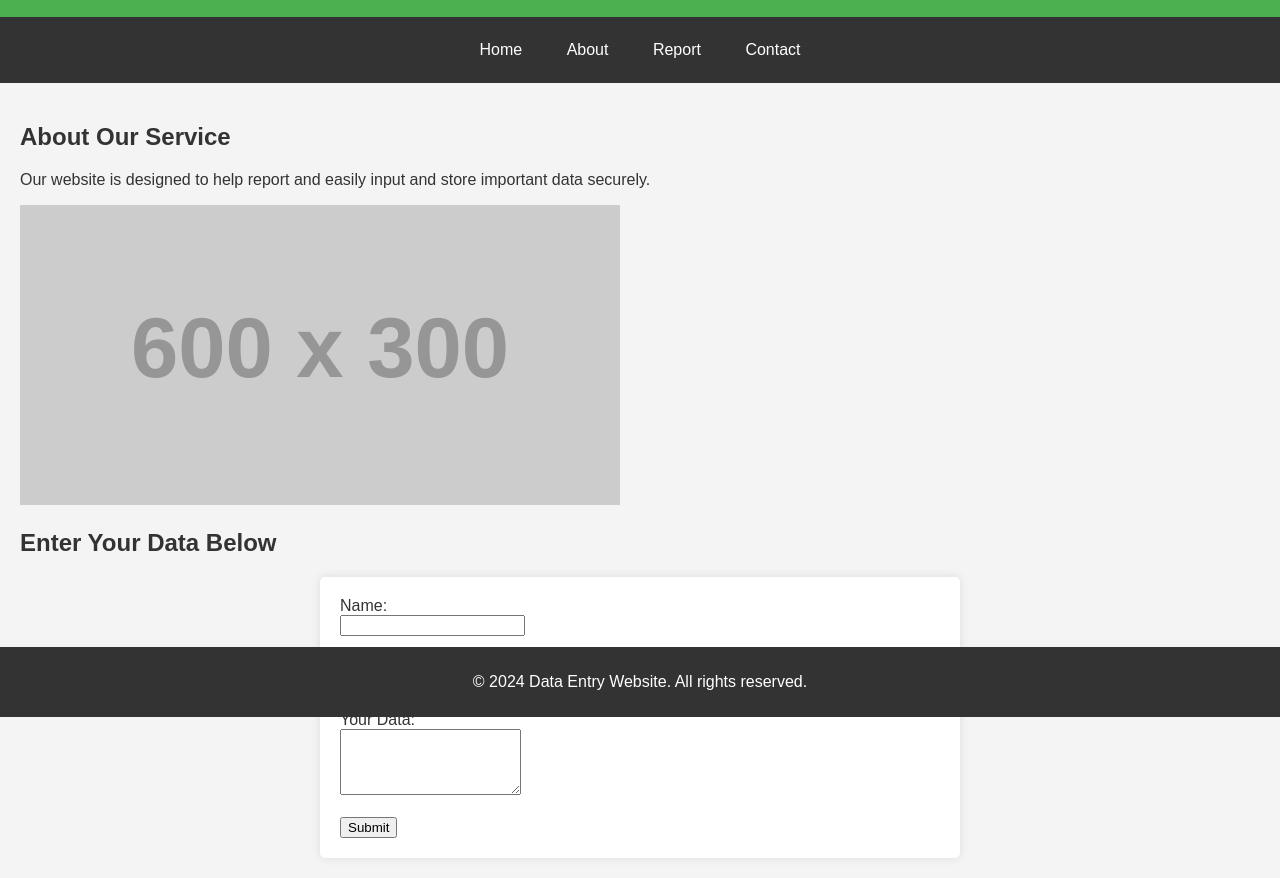
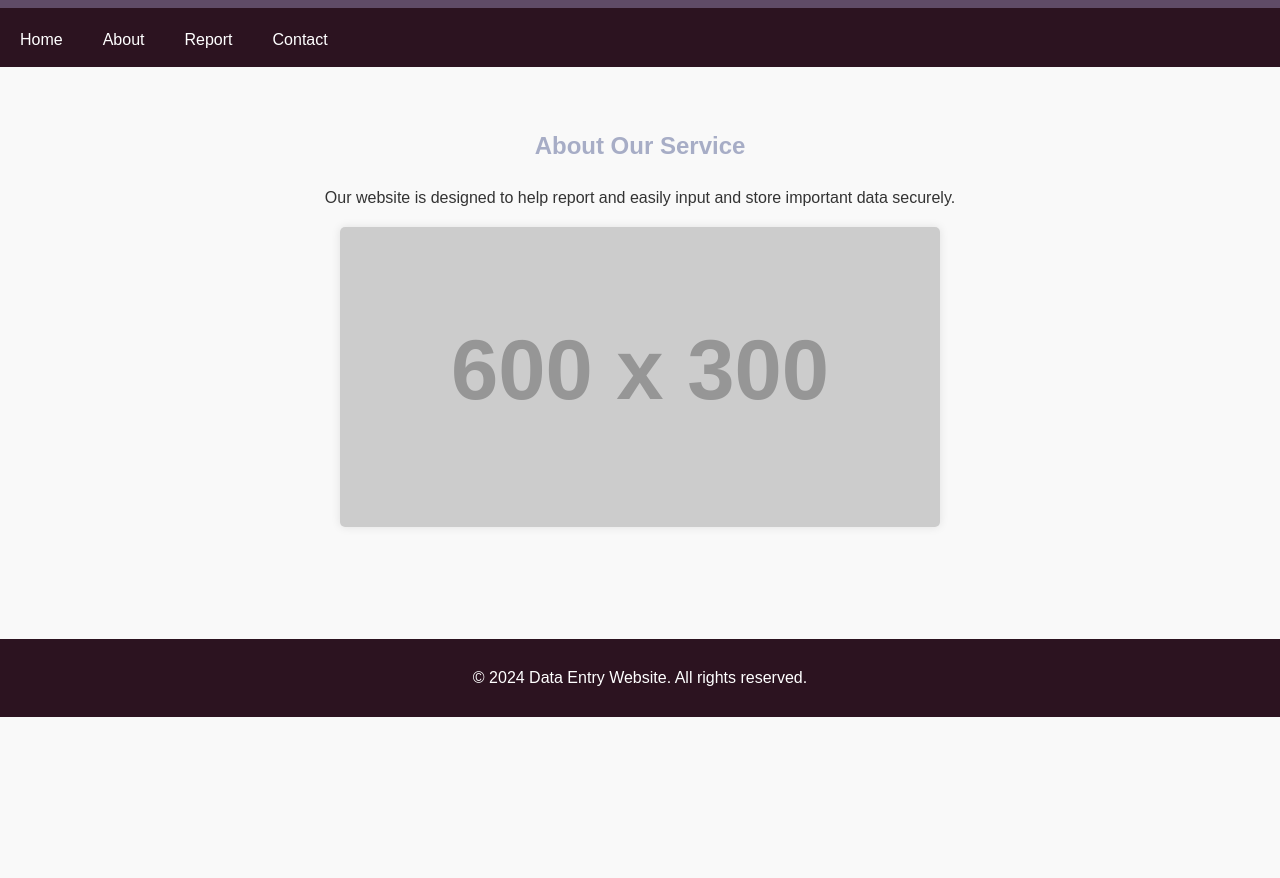
Before and after one commit to EJCEngland/DataCollectionWebsite, a plain HTML site: page index.html in a window 1280 px wide. Shown: the part 83-961 px from the top of the page. After the commit the page ends 800 px from the top, so only its background shows below. Drawn offline with Linux system fonts and the light colour scheme; placeholder pictures from the web are drawn by us.

```diff
--- a/index.html
+++ b/index.html
@@ -5,58 +5,7 @@
     <meta name="viewport" content="width=device-width, initial-scale=1.0">
     <title>SafeHaven Solutions</title>
     <!-- Link to an external stylesheet -->
-    <link rel="stylesheet" href="styles.css">
-    <!-- Add a simple internal style for demo purposes -->
-    <style>
-        body {
-            font-family: Arial, sans-serif;
-            margin: 0;
-            padding: 0;
-            background-color: #f4f4f4;
-            color: #333;
-        }
-        header {
-            background-color: #4CAF50;
-            color: white;
-            padding: 10px 0;
-            text-align: center;
-        }
-        nav {
-            background-color: #333;
-            color: white;
-            padding: 10px;
-            text-align: center;
-        }
-        nav a {
-            color: white;
-            padding: 14px 20px;
-            text-decoration: none;
-            display: inline-block;
-        }
-        nav a:hover {
-            background-color: #4CAF50;
-        }
-        main {
-            padding: 20px;
-        }
-        .form-container {
-            background-color: white;
-            padding: 20px;
-            border-radius: 5px;
-            box-shadow: 0 0 10px rgba(0,0,0,0.1);
-            max-width: 600px;
-            margin: 0 auto;
-        }
-        footer {
-            background-color: #333;
-            color: white;
-            text-align: center;
-            padding: 10px 0;
-            position: fixed;
-            width: 100%;
-            bottom: 0;
-        }
-    </style>
+    <link rel="stylesheet" href="style.css">
 </head>
 <body>
 
@@ -67,10 +16,10 @@
 
     <!-- Navigation Bar -->
     <nav>
-        <a href="#home" src="index.html">Home</a>
-        <a href="#about"src="about.html">About</a>
-        <a href="#report"src="report.html">Report</a>
-        <a href="#contact"src="contact.html">Contact</a>
+        <a href="index.html">Home</a>
+        <a href="about.html">About</a>
+        <a href="report.html">Report</a>
+        <a href="contact.html">Contact</a>
     </nav>
 
     <!-- Main Content Section -->
@@ -82,24 +31,7 @@
             <img src="https://via.placeholder.com/600x300" alt="Data Entry Illustration">
         </section>
 
-        <!-- Form Section -->
-        <section id="data-entry-form">
-            <h2>Enter Your Data Below</h2>
-            <div class="form-container">
-                <form action="/submit" method="POST">
-                    <label for="name">Name:</label><br>
-                    <input type="text" id="name" name="name" required><br><br>
 
-                    <label for="email">Email:</label><br>
-                    <input type="email" id="email" name="email" required><br><br>
-
-                    <label for="data">Your Data:</label><br>
-                    <textarea id="data" name="data" rows="4" required></textarea><br><br>
-
-                    <input type="submit" value="Submit">
-                </form>
-            </div>
-        </section>
     </main>
 
     <!-- Footer Section -->
--- a/style.css
+++ b/style.css
@@ -9,11 +9,11 @@
 }
 
 h1, h2, h3 {
-    color: #333;
+    color: #A7ADC6;
 }
 
 a {
-    color: #4CAF50;
+    color: #5F4B66;
     text-decoration: none;
 }
 
@@ -23,11 +23,11 @@
 
 /* Header Styles */
 header {
-    background-color: #4CAF50;
+    background-color: #5F4B66;
     color: white;
     padding: 20px 0;
     text-align: center;
-    border-bottom: 5px solid #333;
+    border-bottom: 5px solid #2C1320;
 }
 
 header h1 {
@@ -36,7 +36,7 @@
 
 /* Navigation Styles */
 nav {
-    background-color: #333;
+    background-color: #2C1320;
     overflow: hidden;
 }
 
@@ -50,7 +50,7 @@
 }
 
 nav a:hover {
-    background-color: #4CAF50;
+    background-color:#5F4B66;
 }
 
 /* Main Content Styles */
@@ -101,7 +101,7 @@
 }
 
 form input[type="submit"] {
-    background-color: #4CAF50;
+    background-color:#5F4B66;
     color: white;
     padding: 10px 20px;
     border: none;
@@ -111,12 +111,12 @@
 }
 
 form input[type="submit"]:hover {
-    background-color: #45a049;
+    background-color: #5F4B66;
 }
 
 /* Footer Styles */
 footer {
-    background-color: #333;
+    background-color: #2C1320;
     color: white;
     text-align: center;
     padding: 10px 0;
```
Also changed, not shown: about.html (+6 -6 lines), report.html (+77 -0 lines).
